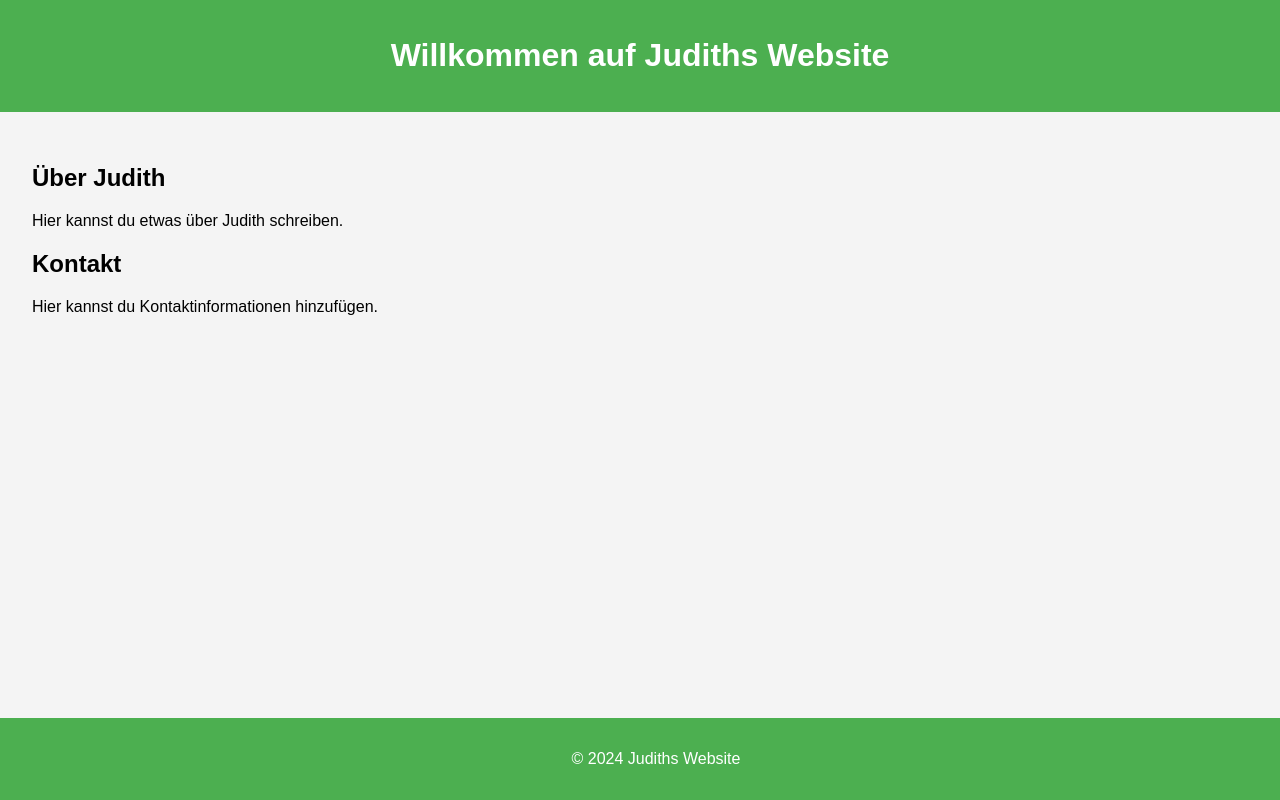
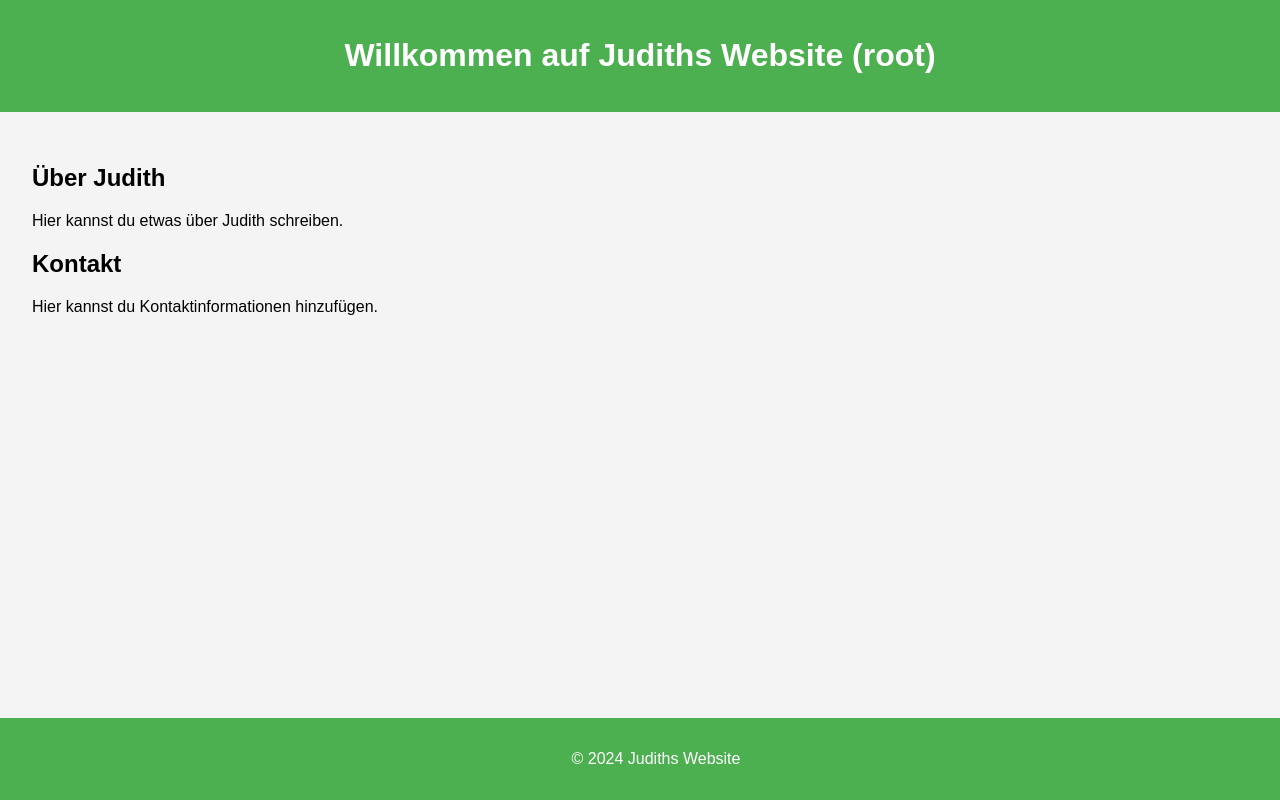
Before and after one commit to jiphib/jiphib.github.io, a plain HTML site: page index.html in a window 1280 px wide. Drawn offline with Linux system fonts and the light colour scheme.

Commit message:
Update index.html

```diff
--- a/index.html
+++ b/index.html
@@ -33,7 +33,7 @@
 </head>
 <body>
     <header>
-        <h1>Willkommen auf Judiths Website</h1>
+        <h1>Willkommen auf Judiths Website (root)</h1>
     </header>
     <main>
         <h2>Über Judith</h2>
```
